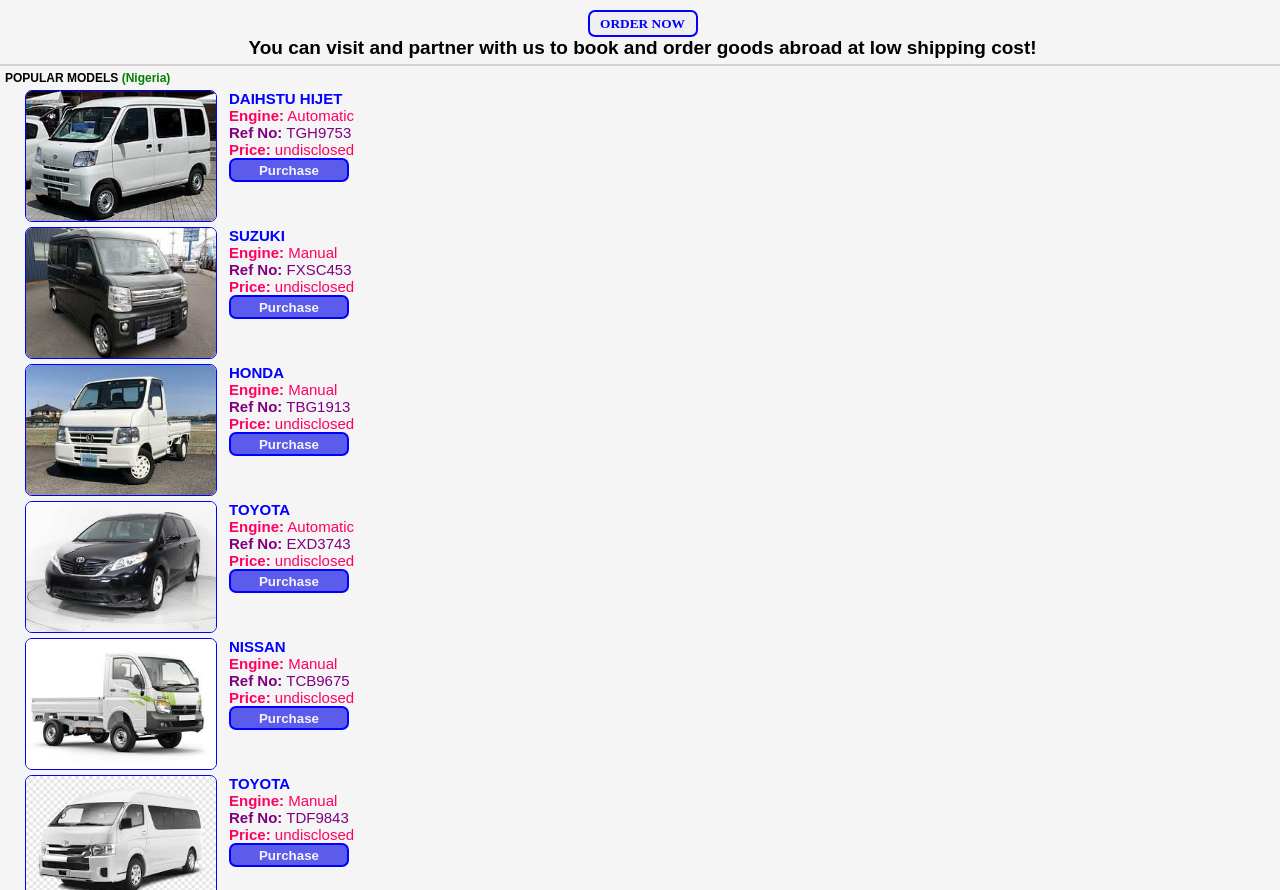
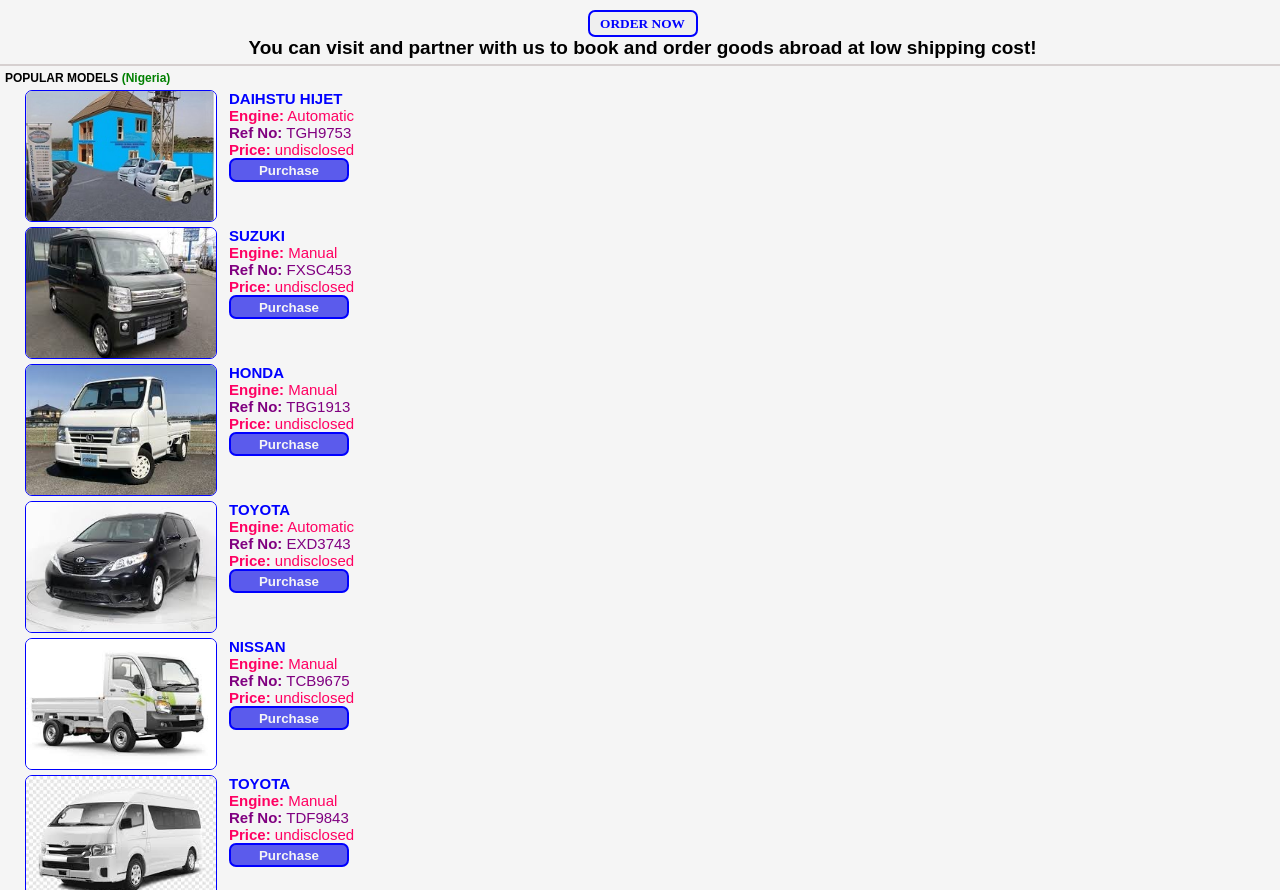
Before and after one commit to Emylet/exodus-global, a plain HTML site: page index.html in a window 1280 px wide. Shown: the part 983-1873 px from the top of the page. Drawn offline with Linux system fonts and the light colour scheme.

Commit message:
checking

```diff
--- a/index.html
+++ b/index.html
@@ -130,7 +130,7 @@
     <div class="popular-div">
        <p class="naija"> POPULAR MODELS <strong>(Nigeria)</strong></p>
         <div class="popular-model">
-            <img class="imgs-md" src="hij/download (8).jpg">
+            <img class="imgs-md" src="back-g/shop.jpg">
             <span id="span-mds"> <strong>DAIHSTU HIJET </strong><br>
             <b>Engine:</b> Automatic
             <p class="md-nms"><b>Ref No:</b> TGH9753</p>
```
